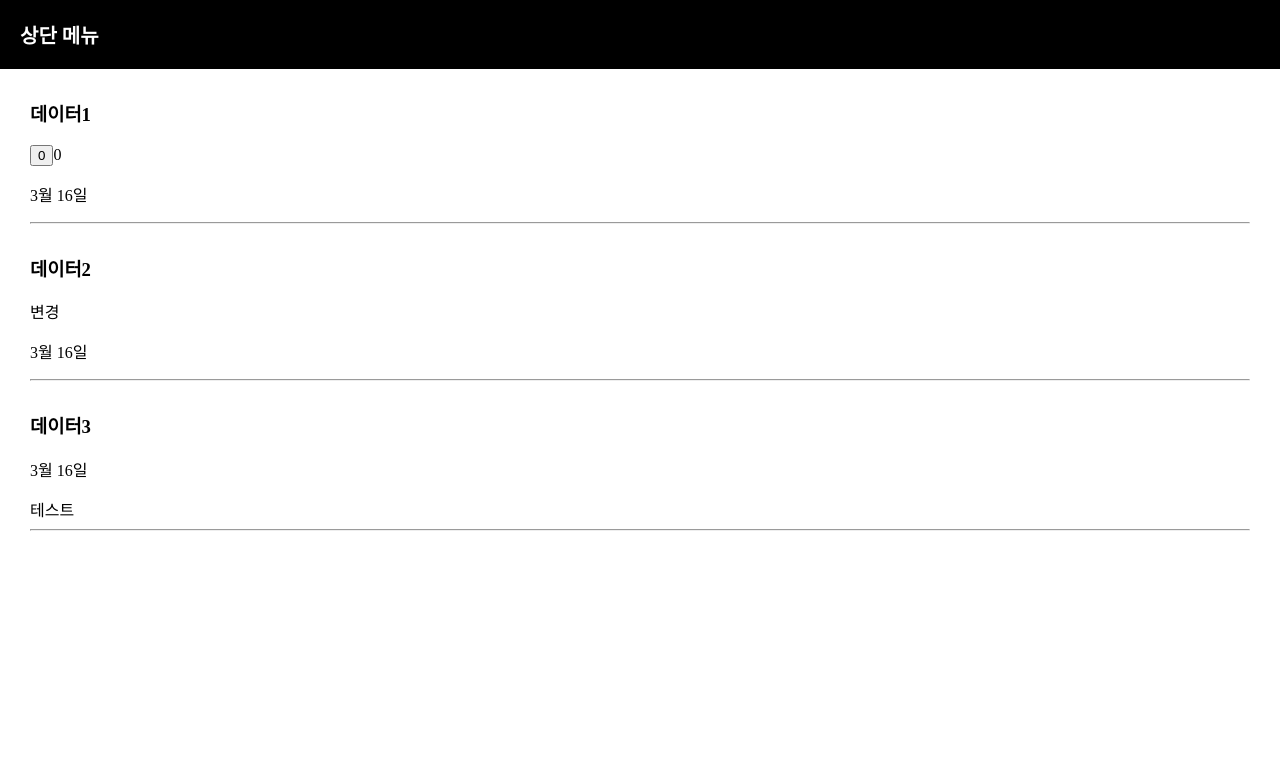
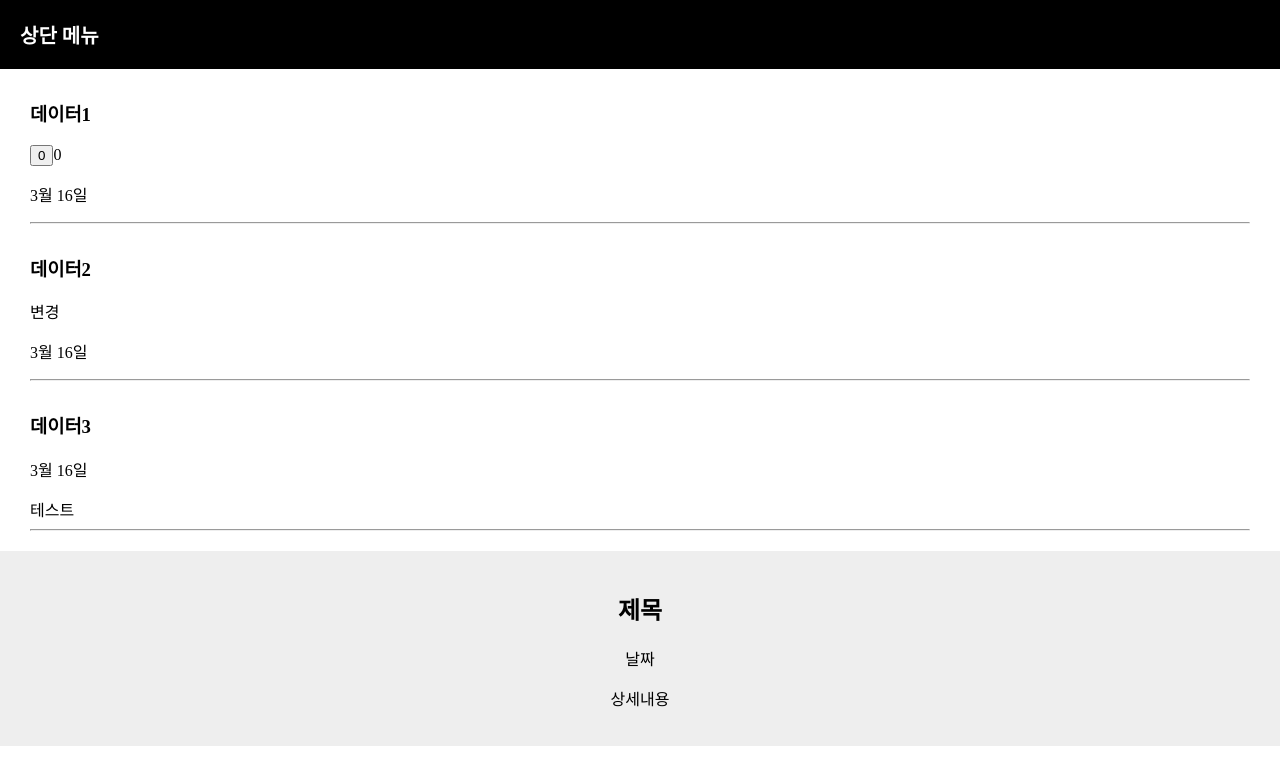
Before and after one commit to eirinlove/blog, a React (Create React App) app: page / in a window 1280 px wide. Shown: the top 784 px of the page. Built offline with nearby package versions, Linux system fonts and the light colour scheme.

Commit message:
Component Add

```diff
--- a/src/App.css
+++ b/src/App.css
@@ -11,6 +11,12 @@
 body {
 
   font-family: 'nanumsquare';
+}
+
+.modal{
+  margin-top: 20px;
+  padding : 20px;
+  background: #eee;
 }
 
 
--- a/src/App.js
+++ b/src/App.js
@@ -17,6 +17,8 @@ function App() {
 
     //b(['데이터1', '데이터4', '데이터3']);
     var newArray = [...product];
+
+
     newArray[1] = "데이터4";
     b(newArray);
 
@@ -28,6 +30,16 @@ function App() {
     var b = a;
     a[1] = 3;
     console.log (b[1]);
+  }
+
+  function Mdodal(){
+    return (
+      <div className="modal">
+      <h2>제목</h2>
+      <p>날짜</p>
+      <p>상세내용</p>
+      </div>
+    )
   }
 
   return (
@@ -57,8 +69,14 @@ function App() {
       <span onClick={() => { dataTest();}}>테스트</span>
       <hr/>
     </div>
+    <Mdodal></Mdodal>
+
+
+
+
 
     </div>
+
   );
 }
 
```
Also changed, not shown: public/start.html (added, +18 -0 lines).
